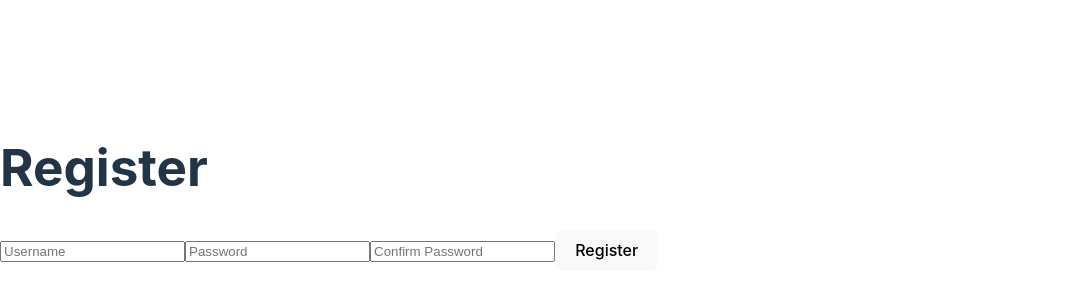
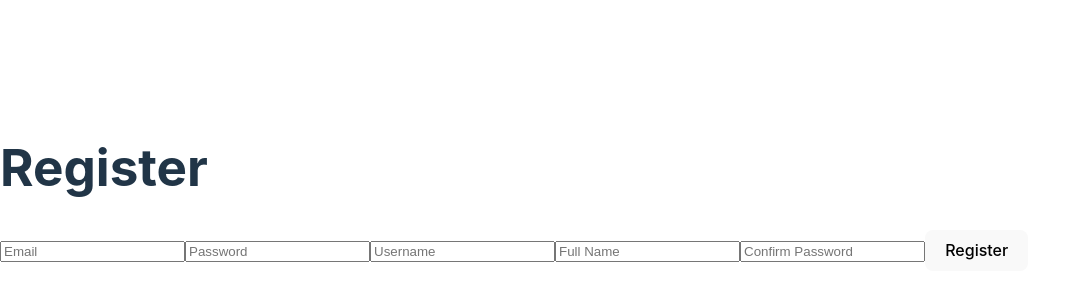
Before and after one commit to karmazinoleh/hackEmotion-hackathon, a React (Vite) app in the folder my-app/my-ap/: page /register in a window 1280 px wide. Shown: the part 212-512 px from the top of the page, without its empty margins (0-1071 px from the left). Built offline with nearby package versions, Linux system fonts and the light colour scheme.

Commit message:
Update RegisterPage.tsx

```diff
--- a/my-app/my-ap/src/components/RegisterPage.tsx
+++ b/my-app/my-ap/src/components/RegisterPage.tsx
@@ -4,8 +4,10 @@ import axios from 'axios';
 import { useNavigate } from 'react-router-dom';
 
 const RegisterPage: React.FC = () => {
+    const [email, setEmail] = useState('');
+    const [password, setPassword] = useState('');
     const [username, setUsername] = useState('');
-    const [password, setPassword] = useState('');
+    const [fullName, setFullName] = useState('');
     const [confirmPassword, setConfirmPassword] = useState('');
     const navigate = useNavigate();
 
@@ -18,6 +20,8 @@ const RegisterPage: React.FC = () => {
         try {
             await axios.post('http://localhost:8088/auth/register', {
                 username,
+                fullName,
+                email,
                 password
             });
             alert('Registration successful! Please log in.');
@@ -32,15 +36,27 @@ const RegisterPage: React.FC = () => {
             <h1>Register</h1>
             <input
                 type="text"
-                value={username}
-                onChange={e => setUsername(e.target.value)}
-                placeholder="Username"
+                value={email}
+                onChange={e => setEmail(e.target.value)}
+                placeholder="Email"
             />
             <input
                 type="password"
                 value={password}
                 onChange={e => setPassword(e.target.value)}
                 placeholder="Password"
+            />
+            <input
+                type="username"
+                value={username}
+                onChange={e => setUsername(e.target.value)}
+                placeholder="Username"
+            />
+            <input
+                type="fullName"
+                value={fullName}
+                onChange={e => setFullName(e.target.value)}
+                placeholder="Full Name"
             />
             <input
                 type="password"
```
